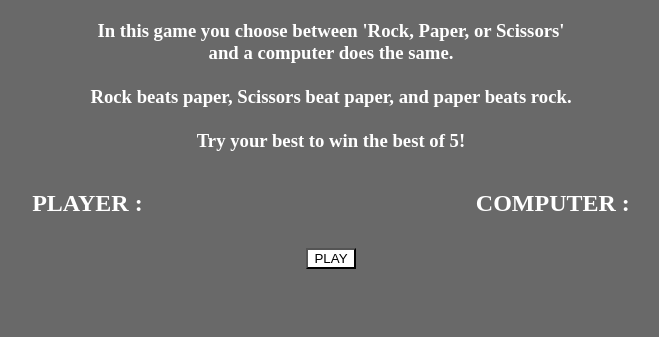
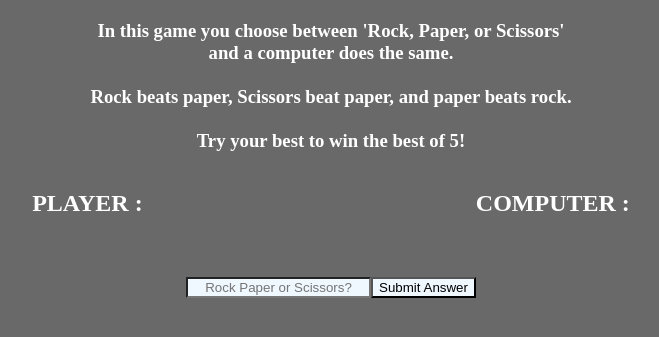
Before and after one commit to GlumpGod/gameproject, a plain HTML site: page index.html in a window 1280 px wide. Shown: the part 87-424 px from the top of the page, without its empty margins (309-968 px from the left). Drawn offline with Linux system fonts and the light colour scheme.

Commit message:
added click listener to play & removed images

```diff
--- a/index.css
+++ b/index.css
@@ -19,10 +19,19 @@
     text-align: center;
 }
 
-.buttonDiv {
+#inputForm {
     width: auto;
     display: flex;
     justify-content: center;
+}
+
+#inputText {
+    background-color: aliceblue;
+    text-align: center;
+}
+
+#inputBtn {
+    background-color: aliceblue;
 }
 
 .scoreDiv {
@@ -41,8 +50,3 @@
 .cpuScore {
     max-width: 350px;
 }
-
-.play {
-    background-color: white;
-    align-self: end;
-}
--- a/index.html
+++ b/index.html
@@ -21,17 +21,21 @@
     </div>
 
     <div class="scoreDiv">
-        <h2 class="playerScore">PLAYER : </h2>
-        <h2 class="cpuScore">COMPUTER : </h2>
+        <h2 class="playerScore">PLAYER : <p id="playerCount"></p></h2>
+
+        <h2 class="cpuScore">COMPUTER : <p id="cpuCount"></p></h2>
     </div>
 
-    <div class="buttonDiv">
-        <button type="button" class="play" onclick="playRound()">PLAY</button>
-        <p id="results"></p>
+    <div id="results">
+        <p id="output"></p>
+    </div>
+
+    <div id="inputForm">
+        <input type="text" id="inputText" placeholder="Rock Paper or Scissors?">
+
+        <input type="button" id="inputBtn" value="Submit Answer">
     </div>
 
     <script src="index.js"></script>
 </body>
 </html>
-
-<!-- rock paper scissor images from https://thenounproject.com/ -->
--- a/index.js
+++ b/index.js
@@ -3,6 +3,9 @@
 let computerPlay;
 let playerChoice;
 let result;
+const answer = document.getElementById('inputText');
+const submit = document.getElementById('inputBtn');
+const output = document.getElementById('output');
 
 // function to get choice and store it
 
@@ -12,14 +15,7 @@ function getCPUChoice() {
     return randomCPU.toLowerCase()
 };
 
-// function to get player input & const to prompt / store input
-
-function getPlayerChoice() {
-    const userInput = prompt('Rock, Paper, or Scissors? ');
-    return userInput.toLowerCase()
-};
-
-// code for win condition
+// function for win condition
 
 function results() {
 
@@ -39,11 +35,13 @@ function results() {
 
 function playRound() {
     computerPlay = getCPUChoice();
-    playerChoice = getPlayerChoice();
+    playerChoice = answer.value.toLowerCase();
     result = results();
     console.log(computerPlay);
     console.log(playerChoice);
     console.log(result);
 };
 
-// save for later document.getElementById('results').innerHTML = "The winner is " + playerChoice + computerPlay
+// event listener for button click
+
+submit.addEventListener('click', playRound);
```
Also changed, not shown: paper.png (deleted), rock.png (deleted), scissors.png (deleted).
